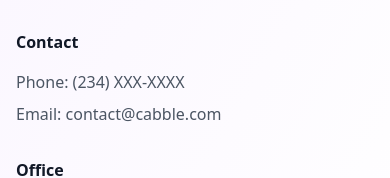
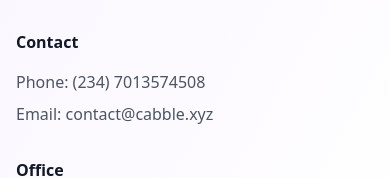
Before and after one commit to Paey777/easy-tercel-connect, a React (Vite) app: page / in a window 390 px wide. Shown: the part 3518-3696 px from the top of the page. Built offline with nearby package versions, Linux system fonts and the light colour scheme.

Commit message:
Update Cabble footer contact info
Update footer contact information with new phone number and email address.

```diff
--- a/src/components/Footer.tsx
+++ b/src/components/Footer.tsx
@@ -19,8 +19,8 @@ const Footer = () => {
           <div>
             <h4 className="font-semibold mb-4 text-gray-900">Contact</h4>
             <ul className="space-y-2">
-              <li className="text-gray-600">Phone: (234) XXX-XXXX</li>
-              <li className="text-gray-600">Email: contact@cabble.com</li>
+              <li className="text-gray-600">Phone: (234) 7013574508</li>
+              <li className="text-gray-600">Email: contact@cabble.xyz</li>
             </ul>
           </div>
           <div>
```
